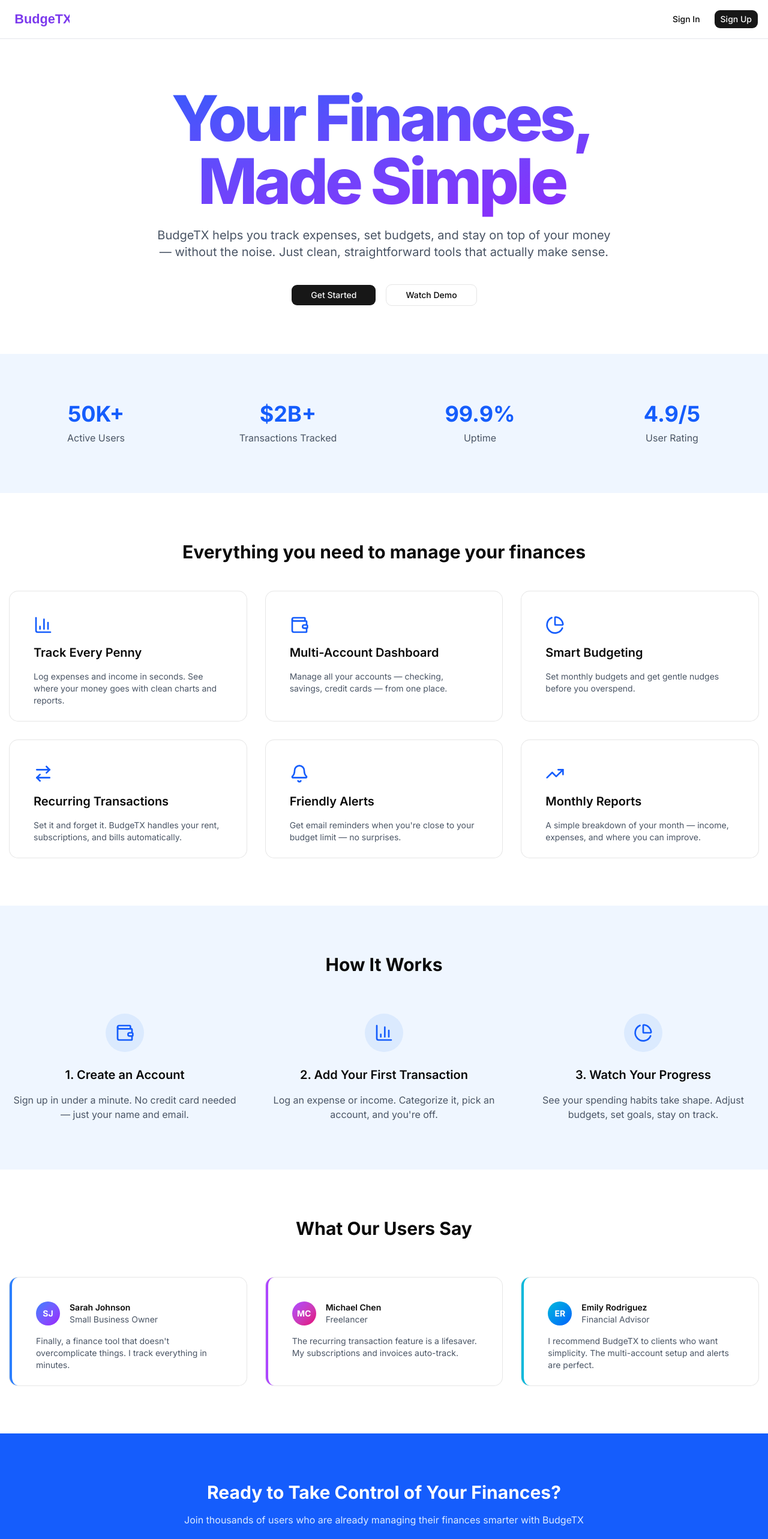
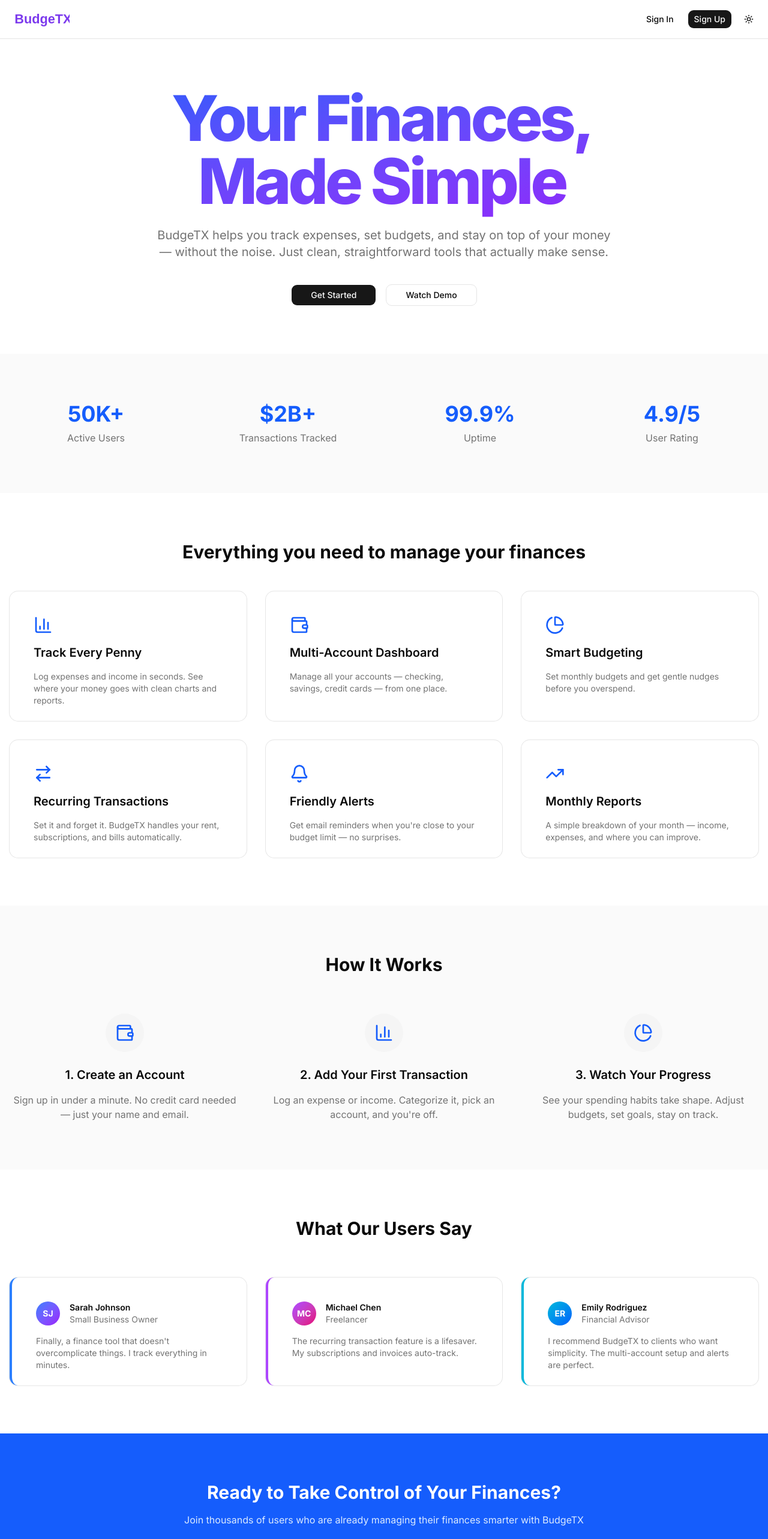
Before and after one commit to itzmahtab/BudgeTX, a Next.js app: page / in a window 1280 px wide. Shown: the top 2566 px of the page at 60% size. Built offline with nearby package versions, Linux system fonts and the light colour scheme; no server answers.

Commit message:
feat: add dark/light mode toggle with next-themes

```diff
--- a/app/(main)/layout.tsx
+++ b/app/(main)/layout.tsx
@@ -12,7 +12,7 @@ export default async function MainLayout({
     <>
       <Header />
       <main className="min-h-screen pt-16">{children}</main>
-      <footer className="border-t bg-blue-200 border-border/40 py-8">
+      <footer className="border-t bg-muted border-border/40 py-8">
         <div className="container mx-auto px-4 text-center text-sm text-muted-foreground">
           <p>Made by Mahi</p>
         </div>
--- a/app/(main)/page.tsx
+++ b/app/(main)/page.tsx
@@ -13,7 +13,7 @@ export default function HomePage() {
  <div className="mt-20">
   <HeroSection />
 
-    <section className="py-20 bg-blue-50">
+      <section className="py-20 bg-muted/50">
         <div className="container mx-auto px-4">
           <div className="grid grid-cols-2 md:grid-cols-4 gap-8">
             {statsData.map((stat, index) => (
@@ -21,7 +21,7 @@ export default function HomePage() {
                 <div className="text-4xl font-bold text-blue-600 mb-2">
                   {stat.value}
                 </div>
-                <div className="text-gray-600">{stat.label}</div>
+                <div className="text-muted-foreground">{stat.label}</div>
               </div>
             ))}
           </div>
@@ -40,7 +40,7 @@ export default function HomePage() {
                 <CardContent className="space-y-4 pt-4">
                   {feature.icon}
                   <h3 className="text-xl font-semibold">{feature.title}</h3>
-                  <p className="text-gray-600">{feature.description}</p>
+                  <p className="text-muted-foreground">{feature.description}</p>
                 </CardContent>
               </Card>
             ))}
@@ -50,17 +50,17 @@ export default function HomePage() {
         </div>
       </section>
             {/* How It Works Section */}
-      <section className="py-20 bg-blue-50">
+    <section className="py-20 bg-muted/50">
         <div className="container mx-auto px-4">
           <h2 className="text-3xl font-bold text-center mb-16">How It Works</h2>
           <div className="grid grid-cols-1 md:grid-cols-3 gap-12">
             {howItWorksData.map((step, index) => (
               <div key={index} className="text-center">
-                <div className="w-16 h-16 bg-blue-100 rounded-full flex items-center justify-center mx-auto mb-6">
+                <div className="w-16 h-16 bg-muted rounded-full flex items-center justify-center mx-auto mb-6">
                   {step.icon}
                 </div>
                 <h3 className="text-xl font-semibold mb-4">{step.title}</h3>
-                <p className="text-gray-600">{step.description}</p>
+                <p className="text-muted-foreground">{step.description}</p>
               </div>
             ))}
           </div>
@@ -83,12 +83,12 @@ export default function HomePage() {
                     </div>
                     <div className="ml-4">
                       <div className="font-semibold">{testimonial.name}</div>
-                      <div className="text-sm text-gray-600">
+                      <div className="text-sm text-muted-foreground">
                         {testimonial.role}
                       </div>
                     </div>
                   </div>
-                  <p className="text-gray-600">{testimonial.quote}</p>
+                  <p className="text-muted-foreground">{testimonial.quote}</p>
                 </CardContent>
               </Card>
             ))}
--- a/app/layout.tsx
+++ b/app/layout.tsx
@@ -3,6 +3,7 @@ import "./globals.css";
 import { Inter } from "next/font/google";
 import { ClerkProvider } from "@clerk/nextjs";
 import { Toaster } from "sonner";
+import { ThemeProvider } from "@/components/theme-provider";
 
 const inter = Inter({ subsets: ["latin"] });
 export const metadata: Metadata = {
@@ -18,9 +19,11 @@ export default function RootLayout({
 }>) {
   return (
     <ClerkProvider>
-      <html lang="en" className={inter.className}>
+      <html lang="en" className={inter.className} suppressHydrationWarning>
         <body className="min-h-full flex flex-col bg-background text-foreground antialiased">
-          {children}
+          <ThemeProvider>
+            {children}
+          </ThemeProvider>
           <Toaster richColors />
         </body>
       </html>
--- a/components/header.tsx
+++ b/components/header.tsx
@@ -6,11 +6,12 @@ import Link from 'next/link'
 import Image from 'next/image'
 import { Button } from './ui/button'
 import { LayoutDashboard, Menu, PenBox, X } from 'lucide-react'
+import { ModeToggle } from './mode-toggle'
 const Header = () => {
   const [mobileMenuOpen, setMobileMenuOpen] = useState(false)
 
   return (
-    <div className='fixed top-0 w-full bg-white/80 backdrop-blur-md z-50 border-b border-gray-200'>
+    <div className='fixed top-0 w-full bg-background/80 backdrop-blur-md z-50 border-b border-border'>
       <nav className='container mx-auto px-4 h-16 flex items-center justify-between'>
         <Link href='/' className='flex-shrink-0'>
           <Image src="/logo.svg" alt="BudgeTX" width={100} height={40} />
@@ -41,6 +42,7 @@ const Header = () => {
             </Link>
             <UserButton />
           </Show>
+          <ModeToggle />
         </div>
 
         <button
@@ -52,7 +54,7 @@ const Header = () => {
       </nav>
 
       {mobileMenuOpen && (
-        <div className='md:hidden border-t border-gray-200 px-4 py-4 space-y-3 bg-white'>
+        <div className='md:hidden border-t border-border px-4 py-4 space-y-3 bg-background'>
           <Show when="signed-out">
             <div className='flex flex-col gap-2'>
               <SignInButton mode="modal" forceRedirectUrl="/dashboard">
@@ -80,6 +82,9 @@ const Header = () => {
               <UserButton />
             </div>
           </Show>
+          <div className='pt-4 border-t border-border'>
+            <ModeToggle />
+          </div>
         </div>
       )}
     </div>
--- a/components/hero.tsx
+++ b/components/hero.tsx
@@ -11,7 +11,7 @@ const HeroSection = () => {
         <h1 className="text-5xl md:text-8xl lg:text-[105px] pb-6 gradient-title">
           Your Finances,<br /> Made Simple
         </h1>
-        <p className="text-xl text-gray-600 max-w-3xl mx-auto mb-10">
+        <p className="text-xl text-muted-foreground max-w-3xl mx-auto mb-10">
           BudgeTX helps you track expenses, set budgets, and stay on top of
           your money — without the noise. Just clean, straightforward tools
           that actually make sense.
--- /dev/null
+++ b/components/mode-toggle.tsx
@@ -0,0 +1,38 @@
+"use client"
+
+import { Moon, Sun } from "lucide-react"
+import { useTheme } from "next-themes"
+import { Button } from "@/components/ui/button"
+import {
+  DropdownMenu,
+  DropdownMenuContent,
+  DropdownMenuItem,
+  DropdownMenuTrigger,
+} from "@/components/ui/dropdown-menu"
+
+export function ModeToggle() {
+  const { setTheme } = useTheme()
+
+  return (
+    <DropdownMenu>
+      <DropdownMenuTrigger asChild>
+        <Button variant="ghost" size="icon" className="size-8">
+          <Sun className="h-4 w-4 scale-100 rotate-0 transition-all dark:scale-0 dark:-rotate-90" />
+          <Moon className="absolute h-4 w-4 scale-0 rotate-90 transition-all dark:scale-100 dark:rotate-0" />
+          <span className="sr-only">Toggle theme</span>
+        </Button>
+      </DropdownMenuTrigger>
+      <DropdownMenuContent align="end">
+        <DropdownMenuItem onClick={() => setTheme("light")}>
+          Light
+        </DropdownMenuItem>
+        <DropdownMenuItem onClick={() => setTheme("dark")}>
+          Dark
+        </DropdownMenuItem>
+        <DropdownMenuItem onClick={() => setTheme("system")}>
+          System
+        </DropdownMenuItem>
+      </DropdownMenuContent>
+    </DropdownMenu>
+  )
+}
--- /dev/null
+++ b/components/theme-provider.tsx
@@ -0,0 +1,18 @@
+"use client"
+
+import { ThemeProvider as NextThemesProvider } from "next-themes"
+
+export function ThemeProvider({
+  children,
+}: React.ComponentProps<typeof NextThemesProvider>) {
+  return (
+    <NextThemesProvider
+      attribute="class"
+      defaultTheme="system"
+      enableSystem
+      disableTransitionOnChange
+    >
+      {children}
+    </NextThemesProvider>
+  )
+}
--- a/package.json
+++ b/package.json
@@ -25,6 +25,7 @@
     "inngest": "^4.2.6",
     "lucide-react": "^1.14.0",
     "next": "16.2.4",
+    "next-themes": "^0.4.6",
     "pg": "^8.20.0",
     "radix-ui": "^1.4.3",
     "react": "19.2.4",
```
Also changed, not shown: 1 other file (tests, documents, lock files or other folders).
